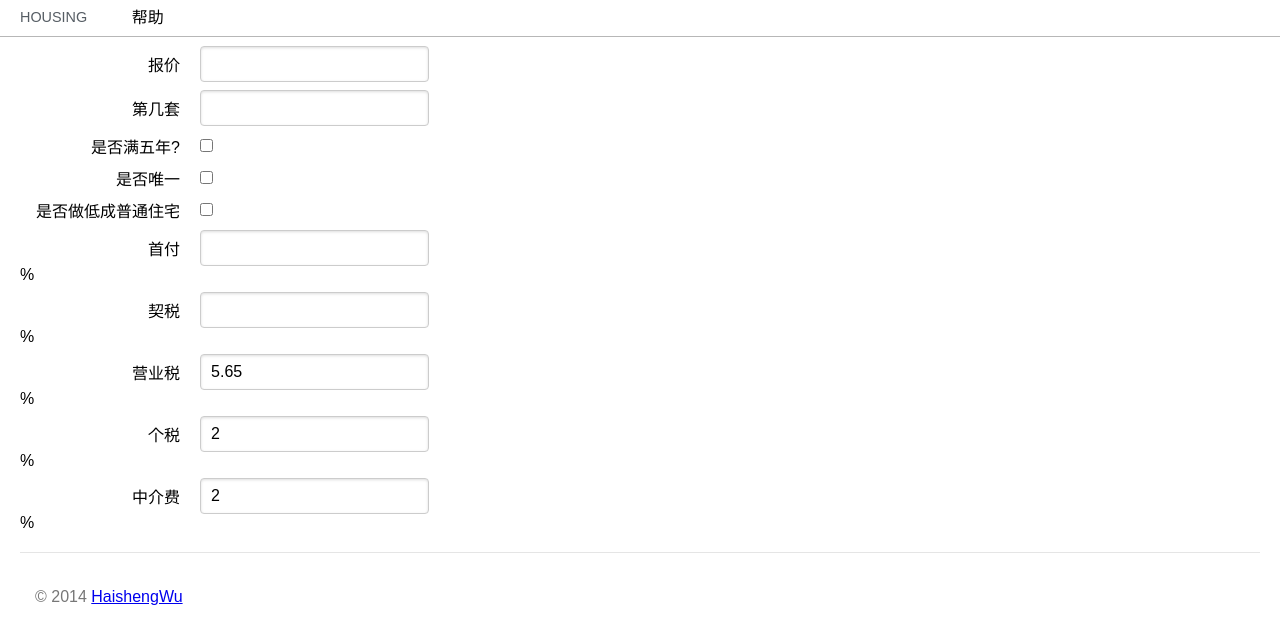
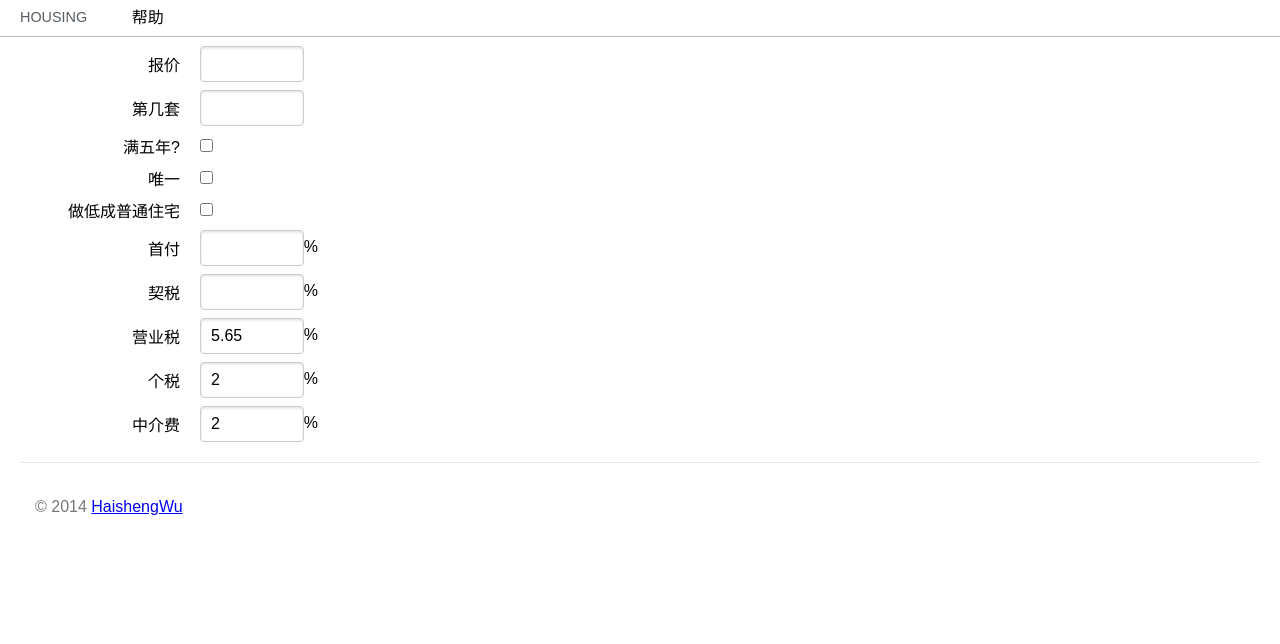
Before and after one commit to iJavaScript/purchase-house, a website: page app/index.html in a window 1280 px wide. Drawn offline with nearby package versions, Linux system fonts and the light colour scheme; some packages are replaced by stand-ins of ours.

Commit message:
fix hint; smaller inputs

```diff
--- a/Gruntfile.js
+++ b/Gruntfile.js
@@ -95,7 +95,7 @@ module.exports = function (grunt) {
         reporter: require('jshint-stylish')
       },
       all: [
-        'Gruntfile.js',
+        //'Gruntfile.js',
         '<%= yeoman.app %>/scripts/{,*/}*.js'
       ],
       test: {
--- a/app/scripts/controllers/main.js
+++ b/app/scripts/controllers/main.js
@@ -2,9 +2,9 @@
    'use strict';
 
    var taxData = {
-      "1": { qiTax : 1, initPay: 30 },
-      "2": { qiTax : 3, initPay: 70 },
-      "3": { qiTax : 3, initPay: 100 }
+      '1': { qiTax : 1, initPay: 30 },
+      '2': { qiTax : 3, initPay: 70 },
+      '3': { qiTax : 3, initPay: 100 }
    };
 
    function cal (price, inputs, normalHouse) {
@@ -80,7 +80,9 @@
          $scope.$watch('input.howManyHouses', function () {
             if ($scope.input && $scope.input.howManyHouses) {
                var d = taxData[''+$scope.input.howManyHouses];
-               !!d || (d = taxData['3']);
+               if (!d) {
+                  d = taxData['3'];
+               }
                $scope.input.qiTax = d.qiTax;
                $scope.input.initPay = d.initPay;
             }
--- a/app/views/main.html
+++ b/app/views/main.html
@@ -5,63 +5,62 @@
             <fieldset>
                 <div class="pure-control-group">
                     <label for="total">报价</label>
-                    <input id="total" type="number" placeholder="" ng-model="input.price">
+                    <input class="pure-input-1-4" id="total" type="number" placeholder="" ng-model="input.price">
                 </div>
 
                 <div class="pure-control-group">
                     <label for="how-many-houses">第几套</label>
-                    <input id="how-many-houses" type="number" ng-model="input.howManyHouses">
+                    <input class="pure-input-1-4" id="how-many-houses" type="number" ng-model="input.howManyHouses">
                 </div>
 
                 <div class="pure-control-group">
-                    <label for="over-five-year">是否满五年?</label>
+                    <label for="over-five-year">满五年?</label>
                     <input id="over-five-year" type="checkbox" ng-model="input.overFiveYear">
                 </div>
                 <div class="pure-control-group" ng-show="input.overFiveYear">
                     <label for="original-value" class="extra-info">买进价</label>
-                    <input id="original-value" type="number" ng-model="input.originalValue">
+                    <input class="pure-input-1-4" id="original-value" type="number" ng-model="input.originalValue">
                 </div>
 
 
                 <div class="pure-control-group">
-                    <label for="only-house">是否唯一</label>
+                    <label for="only-house">唯一</label>
                     <input id="only-house" type="checkbox" ng-model="input.onlyOneHouse">
                 </div>
 
                 <div class="pure-control-group">
-                    <label for="normalHouse">是否做低成普通住宅</label>
+                    <label for="normalHouse">做低成普通住宅</label>
                     <input id="normalHouse" type="checkbox" ng-model="input.normalHouse">
                 </div>
 
                 <div class="pure-control-group" ng-show="input.normalHouse">
                     <label for="normalHouse-value" class="extra-info">做低房价</label>
-                    <input id="normalHouse-value" type="number" ng-model="input.normalHouseValue">
+                    <input class="pure-input-1-4" id="normalHouse-value" type="number" ng-model="input.normalHouseValue">
                 </div>
 
                 <div class="pure-control-group">
                     <label for="init-pay">首付</label>
-                    <input id="init-pay" type="number" ng-model="input.initPay">%
+                    <input class="pure-input-1-4" id="init-pay" type="number" ng-model="input.initPay">%
                 </div>
 
                 <div class="pure-control-group">
                     <label for="qi-tax">契税</label>
-                    <input id="qi-tax" type="number" ng-model="input.qiTax">%
+                    <input class="pure-input-1-4" id="qi-tax" type="number" ng-model="input.qiTax">%
                 </div>
 
                 <div class="pure-control-group">
                     <label for="ying-ye-tax">营业税</label>
-                    <input id="ying-ye-tax" type="number" ng-model="input.yingYeTax">%
+                    <input class="pure-input-1-4" id="ying-ye-tax" type="number" ng-model="input.yingYeTax">%
                 </div>
 
                 <div class="pure-control-group">
                     <label for="ge-tax">个税</label>
-                    <input id="ge-tax" type="number" ng-model="input.geTax">%
+                    <input class="pure-input-1-4" id="ge-tax" type="number" ng-model="input.geTax">%
                 </div>
-
 
                 <div class="pure-control-group">
                     <label for="middle-man-fee">中介费</label>
-                    <input id="middle-man-fee" type="number" ng-model="input.middleManFee">%
+                    <input class="pure-input-1-4" id="middle-man-fee" type="number" ng-model="input.middleManFee">%
                 </div>
 
             </fieldset>
```
Also changed, not shown: app/scripts/filters/navalue.js (+5 -5 lines), app/scripts/app.js (indentation only), 1 other file.
